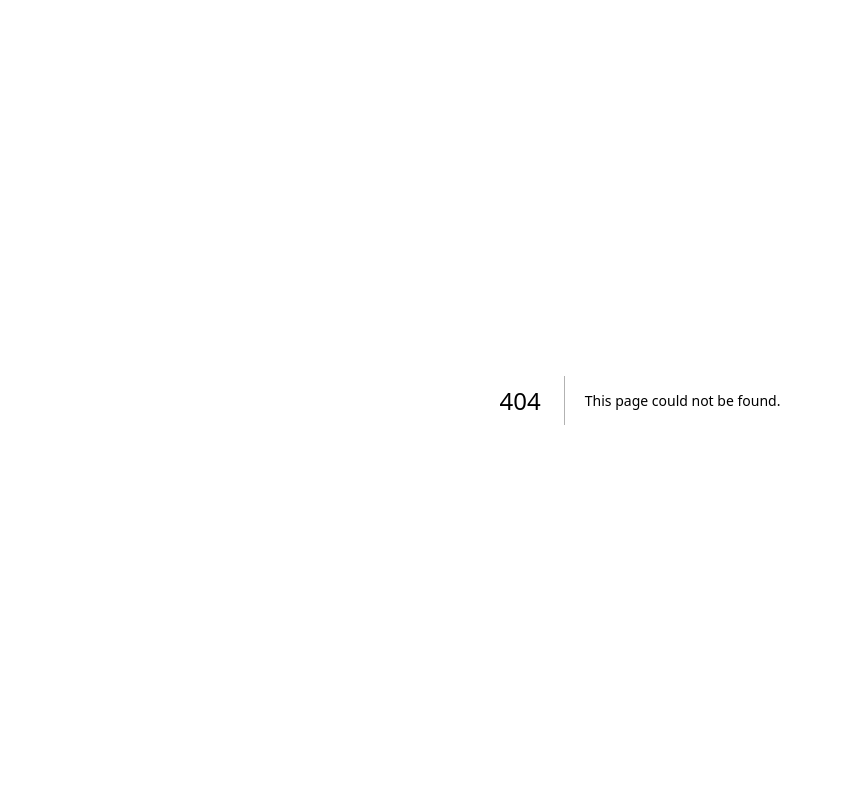
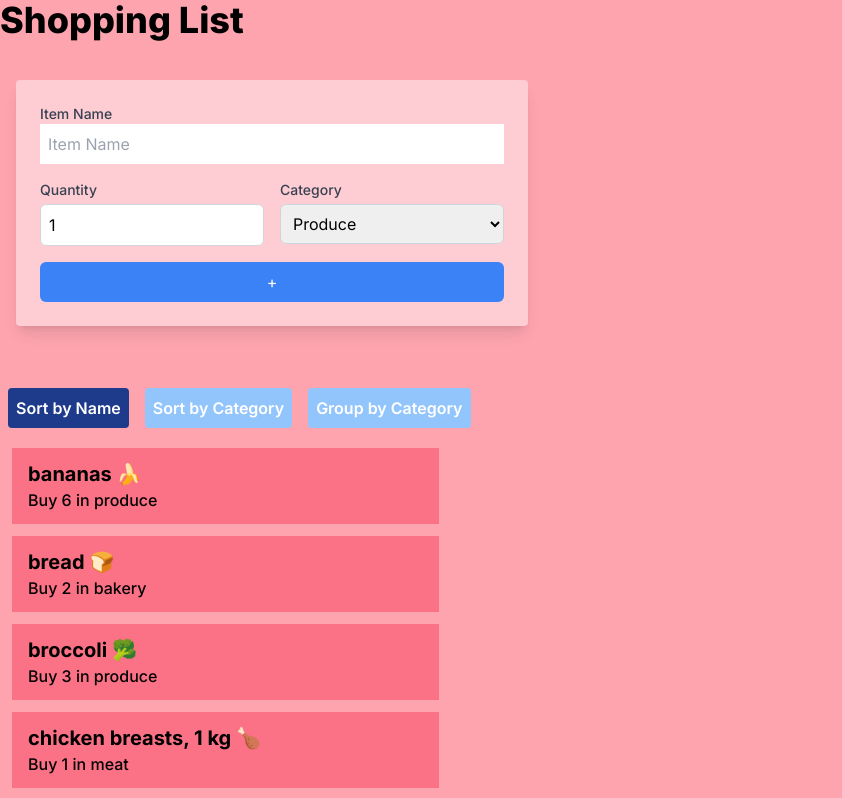
Before and after one commit to apskahlon15/cprg306-assignments, a Next.js app: page /week-6 in a window 1280 px wide. Before the commit this address had no page. Shown: the top 798 px of the page, without its empty margins (0-842 px from the left). Built offline with nearby package versions, Linux system fonts and the light colour scheme.

Commit message:
Committing Week-6

```diff
--- a/app/page.js
+++ b/app/page.js
@@ -18,6 +18,9 @@ export default function Home() {
           <li className="my-2 p-5 w-15 h-15 bg-red-200 rounded-full hover:bg-red-700 hover:text-white">
             <Link href="./week-5">Week 5</Link>
           </li>
+          <li className="my-2 p-5 w-15 h-15 bg-red-200 rounded-full hover:bg-red-700 hover:text-white">
+            <Link href="./week-6">Week 6</Link>
+          </li>
         </ul>
       </center>
     </main>
--- /dev/null
+++ b/app/week-6/item-list.js
@@ -0,0 +1,85 @@
+import React, { useState } from "react";
+import Item from "./item";
+
+const ItemList = ({ items }) => {
+  const [sortBy, setSortBy] = useState("name");
+
+  const sortedItems = [...items].sort((a, b) => {
+    if (sortBy === "name") {
+      return a.name.localeCompare(b.name);
+    } else if (sortBy === "category") {
+      return a.category.localeCompare(b.category);
+    }
+    return 0;
+  });
+
+  const groupedItems = sortedItems.reduce((groups, item) => {
+    const category = item.category;
+    if (!groups[category]) {
+      groups[category] = [];
+    }
+    groups[category].push(item);
+    return groups;
+  }, {});
+
+  return (
+    <div>
+      <div className="flex  pt-5">
+        <button
+          onClick={() => setSortBy("name")}
+          className={`${
+            sortBy === "name" ? "bg-blue-900" : "bg-blue-300"
+          } m-2 p-2 text-white font-semibold rounded`}
+        >
+          Sort by Name
+        </button>
+        <button
+          onClick={() => setSortBy("category")}
+          className={`${
+            sortBy === "category" ? "bg-blue-900" : "bg-blue-300"
+          } m-2 p-2 text-white font-semibold rounded`}
+        >
+          Sort by Category
+        </button>
+        <button
+          onClick={() => setSortBy("group")}
+          className={`${
+            sortBy === "group" ? "bg-blue-900" : "bg-blue-300"
+          } m-2 p-2 text-white font-semibold rounded`}
+        >
+          Group by Category
+        </button>
+      </div>
+      {sortBy === "group" ? (
+        Object.keys(groupedItems).map((category) => (
+          <div key={category}>
+            <h2 className="capitalize text-black font-bold px-2">{category}</h2>
+            <ul>
+              {groupedItems[category].map((item) => (
+                <Item
+                  key={item.id}
+                  name={item.name}
+                  quantity={item.quantity}
+                  category={item.category}
+                />
+              ))}
+            </ul>
+          </div>
+        ))
+      ) : (
+        <ul>
+          {sortedItems.map((item) => (
+            <Item
+              key={item.id}
+              name={item.name}
+              quantity={item.quantity}
+              category={item.category}
+            />
+          ))}
+        </ul>
+      )}
+    </div>
+  );
+};
+
+export default ItemList;
--- /dev/null
+++ b/app/week-6/item.js
@@ -0,0 +1,19 @@
+"use client";
+import React from "react";
+
+const Item = ({ name, quantity, category }) => {
+  return (
+    <li className="list-none w-35">
+      <div className="flex items-center justify-between px-4 py-3 bg-rose-400 w-1/3 m-3">
+        <div>
+          <h3 className="text-xl font-bold text-black">{name}</h3>
+          <p className="text-black font-medium">
+            Buy {quantity} in {category}
+          </p>
+        </div>
+      </div>
+    </li>
+  );
+};
+
+export default Item;
--- /dev/null
+++ b/app/week-6/items.json
@@ -0,0 +1,74 @@
+[
+  {
+    "id": "1h2GJKH12gkHG31h1H",
+    "name": "milk, 4 L 🥛",
+    "quantity": 1,
+    "category": "dairy"
+  },
+  {
+    "id": "2KJH3k2j3H1k2J3K1H",
+    "name": "bread 🍞",
+    "quantity": 2,
+    "category": "bakery"
+  },
+  {
+    "id": "3h2KJH3k2j3H1k2J3",
+    "name": "eggs, dozen 🥚",
+    "quantity": 2,
+    "category": "dairy"
+  },
+  {
+    "id": "4k2J3K1H2GJKH12gk",
+    "name": "bananas 🍌",
+    "quantity": 6,
+    "category": "produce"
+  },
+  {
+    "id": "5H1h1H2KJH3k2j3H",
+    "name": "broccoli 🥦",
+    "quantity": 3,
+    "category": "produce"
+  },
+  {
+    "id": "6H1k2J3K1H2GJKH1",
+    "name": "chicken breasts, 1 kg 🍗",
+    "quantity": 1,
+    "category": "meat"
+  },
+  {
+    "id": "7gkHG31h1H2KJH3k",
+    "name": "pasta sauce 🍝",
+    "quantity": 3,
+    "category": "canned goods"
+  },
+  {
+    "id": "8j3H1k2J3K1H2GJK",
+    "name": "spaghetti, 454 g 🍝",
+    "quantity": 2,
+    "category": "dry goods"
+  },
+  {
+    "id": "9H12gkHG31h1H2KJ",
+    "name": "toilet paper, 12 pack 🧻",
+    "quantity": 1,
+    "category": "household"
+  },
+  {
+    "id": "10H3k2j3H1k2J3K1",
+    "name": "paper towels, 6 pack",
+    "quantity": 1,
+    "category": "household"
+  },
+  {
+    "id": "11k2J3K1H2GJKH12",
+    "name": "dish soap 🍽️",
+    "quantity": 1,
+    "category": "household"
+  },
+  {
+    "id": "12GJKH12gkHG31h1",
+    "name": "hand soap 🧼",
+    "quantity": 4,
+    "category": "household"
+  }
+]
--- /dev/null
+++ b/app/week-6/new-item.js
@@ -0,0 +1,96 @@
+"use client";
+
+import { useState } from "react";
+
+export default function NewItem({ onAddItem }) {
+  const [name, setName] = useState("");
+  const [quantity, setQuantity] = useState(1);
+  const [category, setCategory] = useState("produce");
+
+  const handleSubmit = (e) => {
+    e.preventDefault();
+    const item = { name, quantity, category };
+    onAddItem(item);
+    setName("");
+    setQuantity(1);
+    setCategory("produce");
+  };
+
+  return (
+    <div className="bg-rose-300 min-h-80  justify-center items-start pt-10">
+      <div className="bg-rose-200 p-6 rounded shadow-lg w-3/4 max-w-lg mx-4">
+        <form onSubmit={handleSubmit} className="space-y-4">
+          <div>
+            <label
+              htmlFor="name"
+              className="block text-sm font-medium text-gray-700"
+            >
+              Item Name
+            </label>
+            <input
+              id="name"
+              placeholder="Item Name"
+              type="text"
+              value={name}
+              onChange={(e) => setName(e.target.value)}
+              required
+              className="p-2 text-black w-full"
+            />
+          </div>
+          <div className="flex space-x-4">
+            <div className="flex-1">
+              <label
+                htmlFor="quantity"
+                className="block text-sm font-medium text-gray-700"
+              >
+                Quantity
+              </label>
+              <input
+                id="quantity"
+                type="number"
+                min="1"
+                max="99"
+                value={quantity}
+                onChange={(e) => setQuantity(Number(e.target.value))}
+                required
+                className="mt-1 block w-full p-2 border border-gray-300 rounded-md text-black"
+              />
+            </div>
+            <div className="flex-1">
+              <label
+                htmlFor="category"
+                className="block text-sm font-medium text-gray-700"
+              >
+                Category
+              </label>
+              <select
+                id="category"
+                value={category}
+                onChange={(e) => setCategory(e.target.value)}
+                className="mt-1 block w-full p-2 border border-gray-300 rounded-md text-black"
+              >
+                <option value="produce">Produce</option>
+                <option value="dairy">Dairy</option>
+                <option value="bakery">Bakery</option>
+                <option value="meat">Meat</option>
+                <option value="frozen">Frozen Foods</option>
+                <option value="cannedGoods">Canned Goods</option>
+                <option value="dryGoods">Dry Goods</option>
+                <option value="beverages">Beverages</option>
+                <option value="snacks">Snacks</option>
+                <option value="household">Household</option>
+                <option value="other">Other</option>
+              </select>
+            </div>
+          </div>
+          <button
+            type="submit"
+            className="mt-4 p-2 bg-blue-500 text-white rounded-md w-full hover:bg-blue-600"
+          >
+            +
+          </button>
+        </form>
+      </div>
+    </div>
+  );
+}
--- /dev/null
+++ b/app/week-6/page.js
@@ -0,0 +1,24 @@
+"use client";
+
+import React, { useState } from "react";
+import NewItem from "./new-item";
+import ItemList from "./item-list";
+import itemsData from "./items.json";
+
+const Page = () => {
+  const [items, setItems] = useState(itemsData);
+
+  const handleAddItem = (newItem) => {
+    setItems((prevItems) => [...prevItems, newItem]);
+  };
+
+  return (
+    <div className="bg-rose-300">
+      <h1 className="text-4xl font-extrabold text-black">Shopping List</h1>
+      <NewItem onAddItem={handleAddItem} />
+      <ItemList items={items} />
+    </div>
+  );
+};
+
+export default Page;
```
